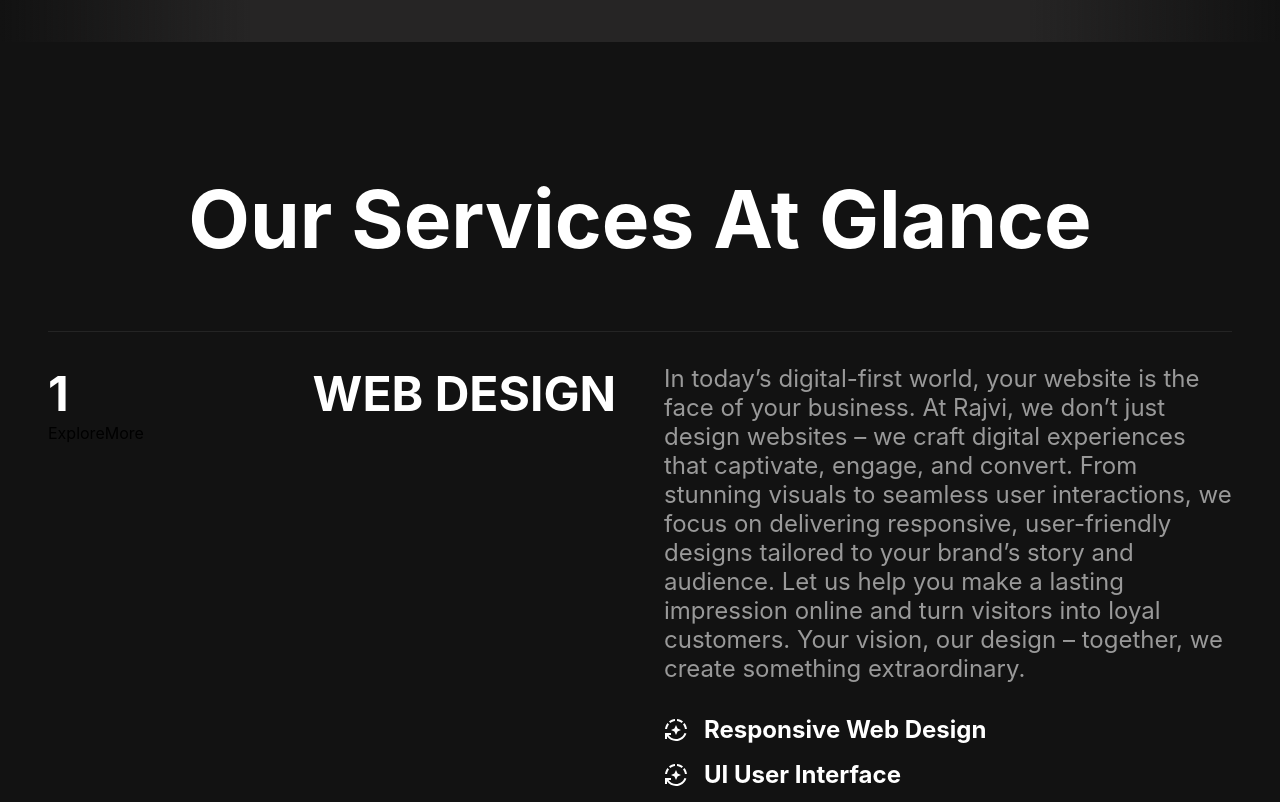
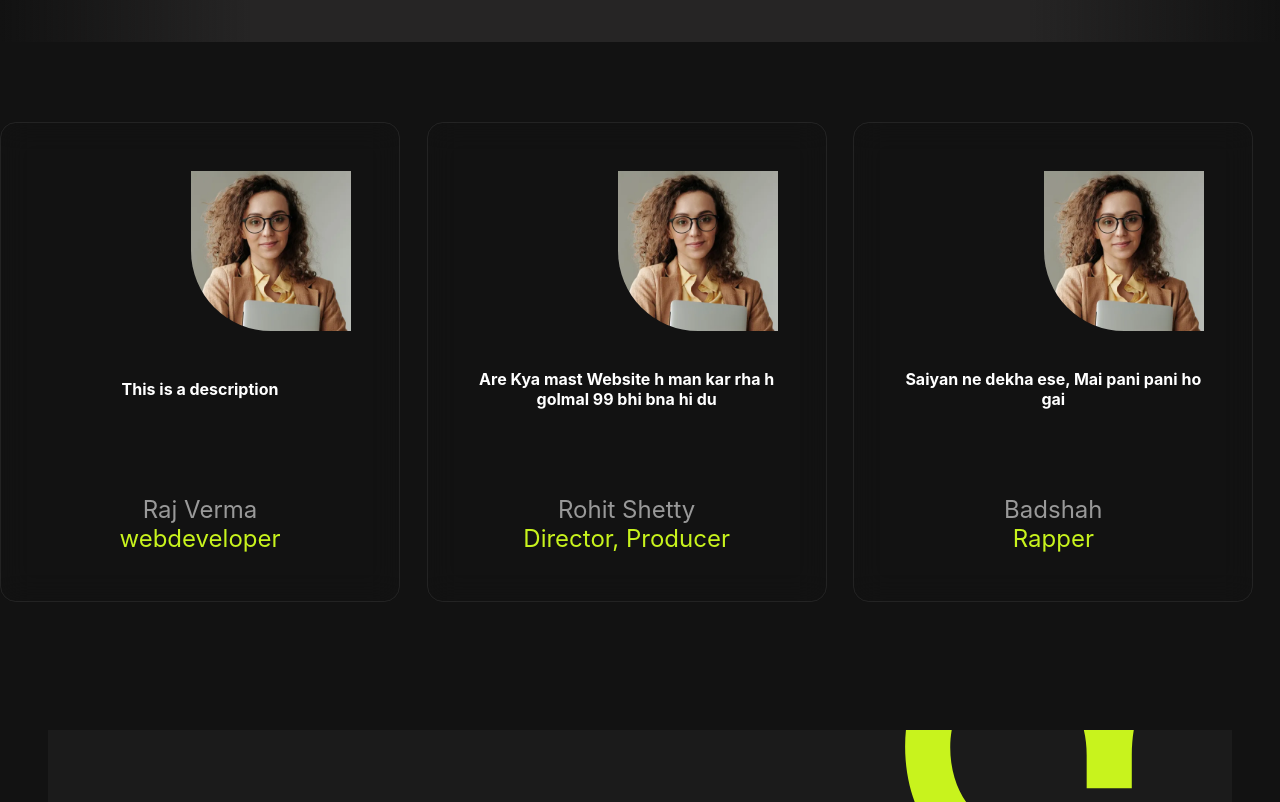
Before and after one commit to iammrverma/Rajvi, a React (Vite) app: page / in a window 1280 px wide. Shown: the part 980-1782 px from the top of the page. Built offline with nearby package versions, Linux system fonts and the light colour scheme.

Commit message:
Introducing Testimonials

```diff
--- a/package.json
+++ b/package.json
@@ -21,7 +21,8 @@
     "react": "^18.3.1",
     "react-dom": "^18.3.1",
     "react-router-dom": "^7.1.1",
-    "react-testimonials": "^1.1.1"
+    "react-testimonials": "^1.1.1",
+    "swiper": "^11.2.1"
   },
   "devDependencies": {
     "@eslint/js": "^9.17.0",
--- a/src/components/Home.jsx
+++ b/src/components/Home.jsx
@@ -6,8 +6,39 @@ import Footer from "./Footer";
 import ReusableSection from "./ReusableSection";
 import ServiceGlance from "./ServiceGlance";
 import ContactBanner from "./ContactBanner";
+import person from "../assets/aboutHeroTwo.webp";
+import { Testimonials } from "./Testimonials";
 
 const Home = () => {
+  const testimonial = [
+    {
+      name: "Raj Verma",
+      img: person,
+      description: "This is a description",
+      designation: "webdeveloper",
+    },
+    {
+      name: "Rohit Shetty",
+      img: person,
+      description:
+        "Are Kya mast Website h man kar rha h golmal 99 bhi bna hi du",
+      designation: "Director, Producer",
+    },
+    {
+      name: "Badshah",
+      img: person,
+      description: "Saiyan ne dekha ese, Mai pani pani ho gai",
+      designation: "Rapper",
+    },
+    {
+      name: "Bella",
+      img: person,
+      description:
+        "2024 me fir se ek album me fekunga uska koi tod nhi hoga ye fact h",
+      designation: "Favourite Rapper",
+    },
+  ];
+
   return (
     <>
       <ReusableSection children={<Hero />} styles={{ marginBottom: "5rem" }} />
@@ -15,8 +46,12 @@ const Home = () => {
         children={<ClientsCarousal />}
         styles={{ marginBottom: "5rem" }}
       />
+      {/* <ReusableSection
+        children={<ServiceGlance />}
+        styles={{ marginBottom: "5rem" }}
+      /> */}
       <ReusableSection
-        children={<ServiceGlance />}
+        children={<Testimonials testimonial={testimonial} />}
         styles={{ marginBottom: "5rem" }}
       />
       <ReusableSection
--- /dev/null
+++ b/src/components/Testimonials.jsx
@@ -0,0 +1,106 @@
+// Import Swiper React components
+import { Swiper, SwiperSlide } from "swiper/react";
+// Import Swiper styles
+import "swiper/css";
+import "swiper/css/navigation";
+
+// import required modules
+import { useEffect, useState } from "react";
+
+const Slide = ({ testimonial, width }) => {
+  const { name, img, description, designation } = testimonial;
+  return (
+    <div
+      className="slide"
+      style={{
+        border: "1px solid var(--border)",
+        padding: "3rem 3rem",
+        height: "30rem",
+        width: width,
+        color: "var(--text-primary-color)",
+        borderRadius: "1rem",
+        backdropFilter: "blur(15px)",
+      }}
+    >
+      <div
+        style={{
+          display: "flex",
+          flexDirection: "column",
+          justifyContent: "space-between",
+          height: "100%",
+        }}
+      >
+        <div
+          style={{
+            display: "flex",
+            justifyContent: "flex-end",
+            height: "10rem",
+            width: "100%",
+          }}
+        >
+          <img
+            src={img}
+            alt=""
+            style={{
+              borderBottomLeftRadius: "50%",
+
+              height: "100%",
+              objectFit: "cover",
+            }}
+          />
+        </div>
+
+        <h4 style={{ marginBottom: "3rem" }}>{description}</h4>
+
+        <div className="details" style={{}}>
+          <p>{name}</p>
+          <p style={{ color: "var(--theme)" }}>{designation}</p>
+        </div>
+      </div>
+    </div>
+  );
+};
+
+export const Testimonials = ({ testimonial = [] }) => {
+  const rootFontSize = parseFloat(
+    getComputedStyle(document.documentElement).fontSize
+  );
+  const slideWidth = 25 * rootFontSize;
+  const [viewportWidth, setViewportWidth] = useState(window.innerWidth);
+  const [slidePerView, setSlidePerView] = useState(
+    Math.floor(viewportWidth / slideWidth)
+  );
+
+  useEffect(() => {
+    const handleResize = () => setViewportWidth(window.innerWidth);
+    window.addEventListener("resize", handleResize);
+
+    return () => window.removeEventListener("resize", handleResize);
+  }, []);
+
+  useEffect(() => {
+    setSlidePerView(Math.floor(viewportWidth / slideWidth));
+    console.log(slidePerView);
+  }, [viewportWidth]);
+
+  return (
+    <div
+      className="Swiper-Container"
+      style={{
+        overflow: "hidden",
+        width: "100%",
+        maxWidth: "100%",
+      }}
+    >
+      <Swiper slidesPerView={slidePerView}>
+        {testimonial.map((item, index) => {
+          return (
+            <SwiperSlide>
+              <Slide key={index} testimonial={item} width={slideWidth} />
+            </SwiperSlide>
+          );
+        })}
+      </Swiper>
+    </div>
+  );
+};
--- a/src/index.css
+++ b/src/index.css
@@ -61,3 +61,21 @@ body {
   scrollbar-color: var(--text-primary-color, #888)
     var(--background-color, #f5f5f5); /* Thumb and track colors */
 }
+
+
+
+
+/* Add this CSS */
+.swiper {
+  width: 100%;
+  height: auto;
+  overflow: hidden;
+}
+
+.swiper-slide {
+  display: flex;
+  justify-content: center;
+  align-items: center;
+  text-align: center;
+  width: auto; /* Let Swiper control the width */
+}
```
Also changed, not shown: 1 other file (tests, documents, lock files or other folders).
